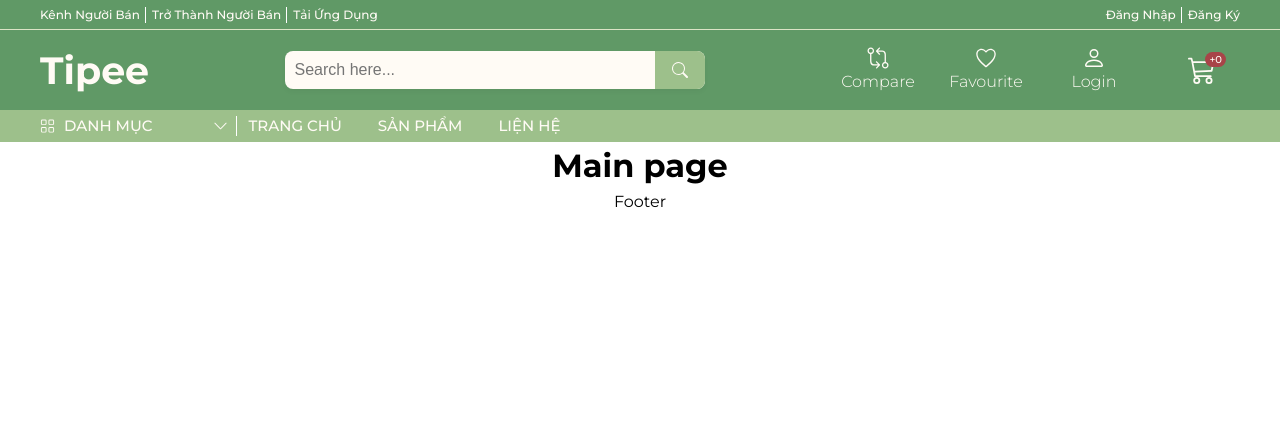
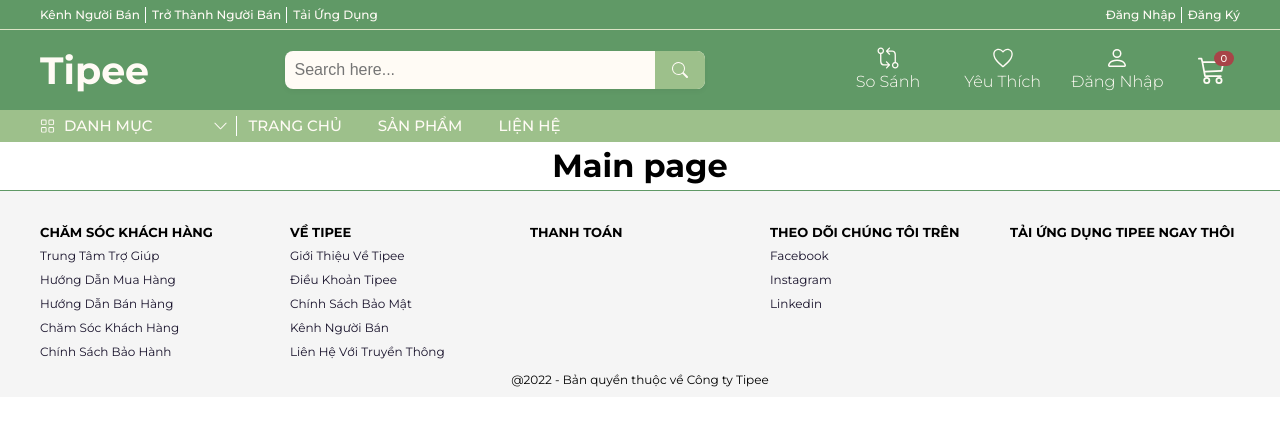
Before and after one commit to duong201/ecommerce, a React (Create React App) app: page / in a window 1280 px wide. Shown: the top 426 px of the page. Built offline with nearby package versions, Linux system fonts and the light colour scheme.

Commit message:
ui footer

```diff
--- a/src/components/layouts/footer/Footer.jsx
+++ b/src/components/layouts/footer/Footer.jsx
@@ -1,7 +1,95 @@
 import React from 'react'
+import classNames from 'classnames/bind'
+import styles from './Footer.module.scss'
+
+const cx = classNames.bind(styles)
 
 const Footer = () => {
-  return <div>Footer</div>
+  const dataCustomerCare = [
+    'Trung tâm trợ giúp',
+    'Hướng dẫn mua hàng',
+    'Hướng dẫn bán hàng',
+    'Chăm sóc khách hàng',
+    'Chính sách bảo hành',
+  ]
+  const dataAboutTipee = [
+    'Giới thiệu về Tipee',
+    'Điều khoản Tipee',
+    'Chính sách bảo mật',
+    'Kênh người bán',
+    'Liên hệ với truyền thông',
+  ]
+
+  return (
+    <>
+      <div className={cx('wrapper')}>
+        <div className={cx('container')}>
+          <div className={cx('footer-main')}>
+            <div className={cx('footer-box')}>
+              <h3 className={cx('footer__heading')}>Chăm sóc khách hàng</h3>
+              <ul className={cx('footer__list')}>
+                {dataCustomerCare.map((value, index) => {
+                  return (
+                    <li className={cx('footer__item')} key={index}>
+                      <a href="#" className={cx('footer__link')}>
+                        {value}
+                      </a>
+                    </li>
+                  )
+                })}
+              </ul>
+            </div>
+            <div className={cx('footer-box')}>
+              <h3 className={cx('footer__heading')}>Về Tipee</h3>
+              <ul className={cx('footer__list')}>
+                {dataAboutTipee.map((value, index) => {
+                  return (
+                    <li className={cx('footer__item')} key={index}>
+                      <a href="#" className={cx('footer__link')}>
+                        {value}
+                      </a>
+                    </li>
+                  )
+                })}
+              </ul>
+            </div>
+            <div className={cx('footer-box')}>
+              <h3 className={cx('footer__heading')}>Thanh toán</h3>
+            </div>
+            <div className={cx('footer-box')}>
+              <h3 className={cx('footer__heading')}>Theo dõi chúng tôi trên</h3>
+              <ul className={cx('footer__list')}>
+                <li className={cx('footer__item')}>
+                  <a href="#" className={cx('footer__link')}>
+                    <i className="fa-brands fa-square-facebook"></i>
+                    Facebook
+                  </a>
+                </li>
+                <li className={cx('footer__item')}>
+                  <a href="#" className={cx('footer__link')}>
+                    <i className="fa-brands fa-square-instagram"></i>
+                    Instagram
+                  </a>
+                </li>
+                <li className={cx('footer__item')}>
+                  <a href="#" className={cx('footer__link')}>
+                    <i className="fa-brands fa-linkedin"></i>
+                    Linkedin
+                  </a>
+                </li>
+              </ul>
+            </div>
+            <div className={cx('footer-box')}>
+              <h3 className={cx('footer__heading')}>Tải ứng dụng Tipee ngay thôi</h3>
+            </div>
+          </div>
+          <div className={cx('footer-extra')}>
+            <p className={cx('extra-text')}>@2022 - Bản quyền thuộc về Công ty Tipee</p>
+          </div>
+        </div>
+      </div>
+    </>
+  )
 }
 
 export default Footer
--- /dev/null
+++ b/src/components/layouts/footer/Footer.module.scss
@@ -0,0 +1,51 @@
+.wrapper {
+  width: 100%;
+  display: flex;
+  justify-content: center;
+  border-top: 1px solid var(--header-color);
+  background-color: rgb(204, 204, 204, 0.2);
+}
+.container {
+  width: var(--max-width);
+  display: flex;
+  flex-direction: column;
+  margin-top: 32px;
+}
+.footer-main {
+  width: 100%;
+  display: flex;
+  justify-content: space-between;
+  flex-wrap: wrap;
+}
+.footer-box {
+  width: 24rem;
+  padding-left: 10px;
+
+  &:first-child {
+    padding-left: 0;
+  }
+
+  .footer__heading {
+    font-size: 1.3rem;
+    text-transform: uppercase;
+  }
+
+  .footer__list {
+    display: flex;
+    flex-direction: column;
+    .footer__link {
+      font-size: 1.2rem;
+      color: var(--text-color-1);
+
+      &:hover {
+        color: var(--text-color-1-hover);
+      }
+    }
+  }
+}
+.footer-extra {
+  width: 100%;
+  margin: 8px auto;
+  text-align: center;
+  font-size: 1.2rem;
+}
--- a/src/components/layouts/header/Header.jsx
+++ b/src/components/layouts/header/Header.jsx
@@ -53,19 +53,19 @@ const Header = () => {
               <div className={cx('header-option')}>
                 <div className={cx('header-option-item')}>
                   <IoIosGitCompare className={cx('header-option-icon')} />
-                  <span>compare</span>
+                  <span>So sánh</span>
                 </div>
                 <div className={cx('header-option-item')}>
                   <IoIosHeartEmpty className={cx('header-option-icon')} />
-                  <span>favourite</span>
+                  <span>Yêu thích</span>
                 </div>
                 <div className={cx('header-option-item')}>
                   <BsPerson className={cx('header-option-icon')} />
-                  <span>login</span>
+                  <span>Đăng nhập</span>
                 </div>
                 <div className={cx('header-option-item')}>
                   <BsCart3 className={cx('cart-icon')} />
-                  <p>+0</p>
+                  <p>0</p>
                 </div>
               </div>
             </div>
--- a/src/components/layouts/header/Header.module.scss
+++ b/src/components/layouts/header/Header.module.scss
@@ -125,7 +125,7 @@
     text-transform: capitalize;
 
     .header-option-item {
-      width: 7.6rem;
+      width: 9.6rem;
       display: flex;
       flex-direction: column;
       align-items: center;
@@ -146,20 +146,25 @@
         font-weight: 300;
       }
 
+      &:last-child {
+        width: 5.6rem;
         .cart-icon {
           font-size: 2.8rem;
         }
 
         p {
+          width: 2rem;
+          text-align: center;
           position: absolute;
-        top: 6px;
-        right: 14px;
+          top: 5px;
+          right: 6px;
           font-size: 1rem;
           font-weight: 500;
           color: var(--text-color-2);
           background-color: #a84448;
           padding: 0 4px;
           border-radius: 8px;
+        }
       }
     }
   }
```
Lines whose indentation alone changed are shown as unchanged.
